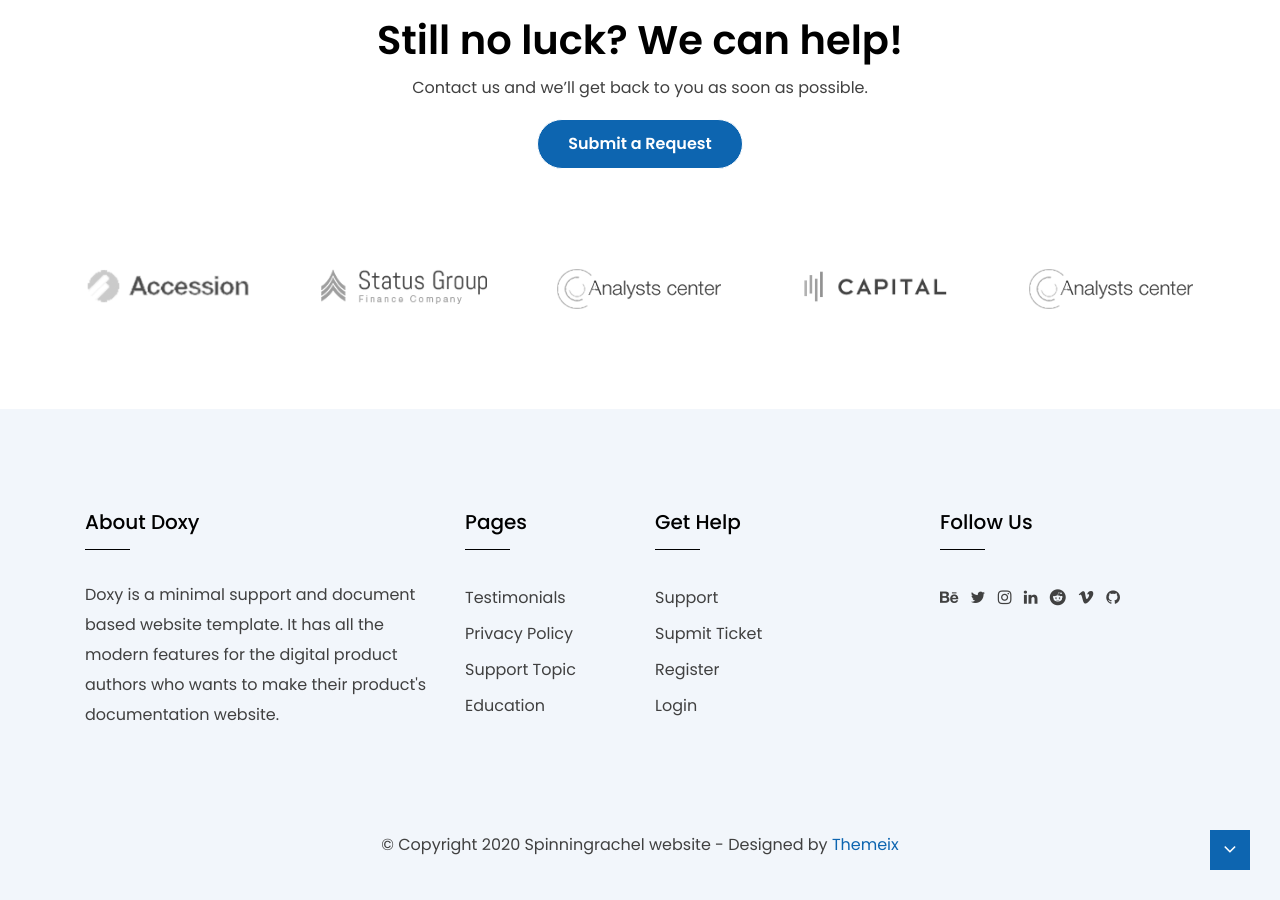
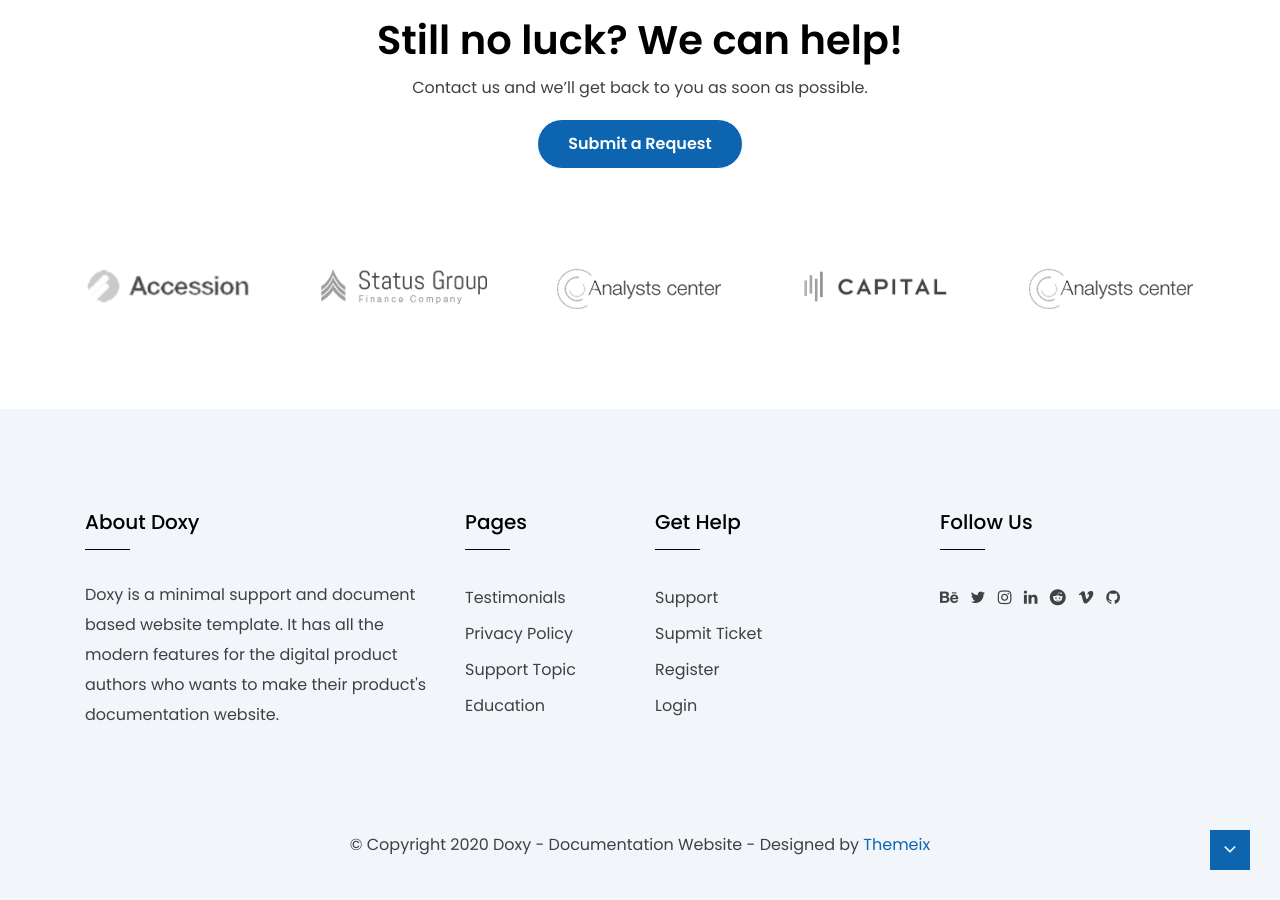
Before and after one commit to anirbandutta9/spinningrachel.github.io, a Jekyll site: the page built from explore-topics.html, in a window 1280 px wide and 900 px high, scrolled down 2129 px. Built offline with Jekyll 4.4.1, drawn with Linux system fonts in a browser that asks for light colours.

Commit message:
plugin fix

```diff
--- a/_config.yml
+++ b/_config.yml
@@ -8,7 +8,7 @@
 ####################################################
 
 # Site settings
-title: "Spinningrachel website"
+title: "Doxy - Documentation Website"
 email: "themeix@gmail.com"
 description: "Doxy is a responsive Jekyll template for your documentation or knowledgebase website"
 keywords: "jekyll, minimal jekyll, jekyll theme, responsive jekyll, seo friendly blog, super fast blog, responsive"
```
Also changed, not shown: Gemfile.lock (deleted).
